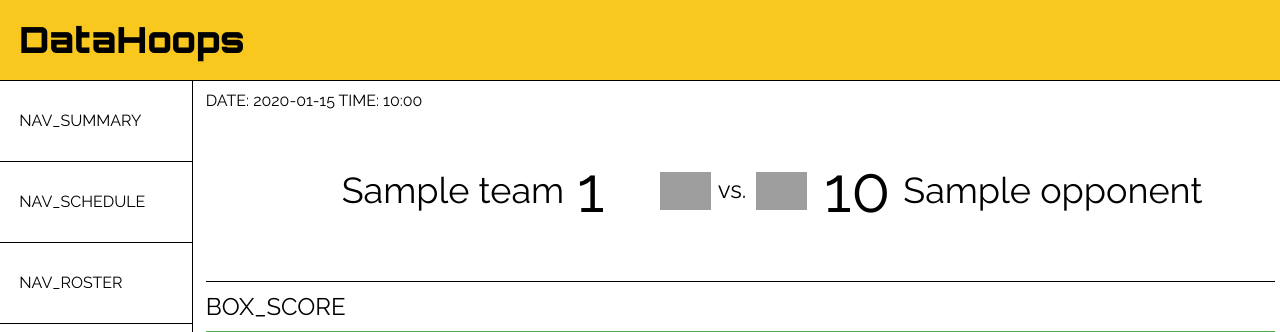
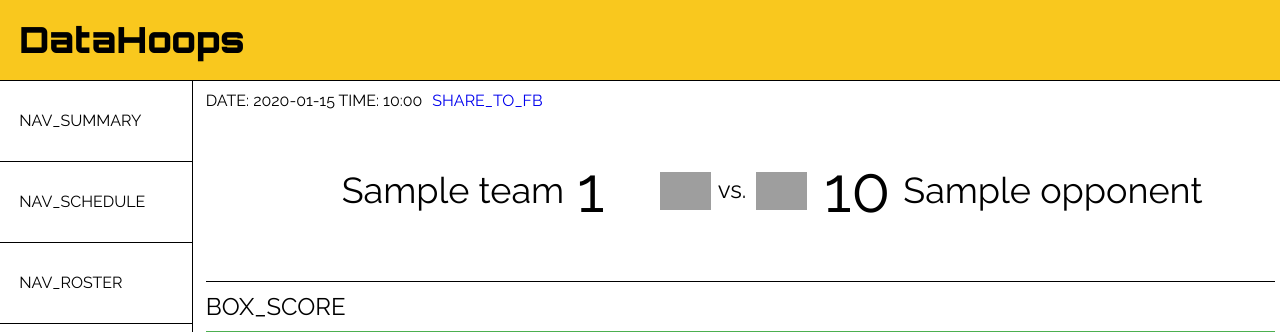
Before and after one commit to weihsiang-lin/Spacejam, a Django app: page /teams/myteams/1/games/1/complete/ in a window 1280 px wide. Shown: the top 332 px of the page. Run offline with Django 3.2, Linux system fonts and the light colour scheme; tables that the repository leaves empty hold one stand-in row (values such as "Sample post"); some libraries are stand-ins or nearby versions; grey boxes are pictures that could not be loaded.

Commit message:
Title: New feature
Description: Share to FB

```diff
--- a/templates/base.html
+++ b/templates/base.html
@@ -5,6 +5,13 @@
     <head>
         <meta charset='UTF-8'>
         <title>Improvement Goes With Data - DataHoops</title>
+
+        <!-- 2016.05.30 Share to FB -->
+        {% block share_to_fb %}{% endblock %}
+        <meta property="og:type" content="website" />
+        <meta property="og:title" content="DataHoops" />
+        <meta property="og:description" content="Improvement goes with data." />
+
         <link rel="stylesheet" type="text/css" href="{% static 'css/style.css' %}">
         <link rel="stylesheet" type="text/css" href="https://fonts.googleapis.com/css?family=Raleway">
         <link href='https://fonts.googleapis.com/css?family=Orbitron:900' rel='stylesheet' type='text/css'>
--- a/templates/games/complete.html
+++ b/templates/games/complete.html
@@ -2,6 +2,10 @@
 
 {% load i18n %}
 {% load staticfiles %}
+
+{% block share_to_fb %}
+    <meta property="og:url" content="http://{{ request.META.HTTP_HOST }}{% url 'complete_game' team.id game.id %}" />
+{% endblock %}
 
 {% block navigation %}
     {% include 'navigation.html' %}
@@ -11,6 +15,7 @@
     <div id="TeamInfo">
         <div style="float: left; padding-top: 10px">{% trans "DATE" %}: {{ game.time | date:"Y-m-d" }} {% trans "TIME" %}: {{ game.time | time:"H:i" }}</div>
         <div style="float: left; padding-left: 10px; padding-top: 10px;">
+            <a href="javascript: void(window.open('http://www.facebook.com/share.php?u='.concat(encodeURIComponent('http://{{ request.META.HTTP_HOST }}{% url 'complete_game' team.id game.id %}'))));">{% trans "SHARE_TO_FB" %}</a>
             {% if is_admin %}
                 <a href="{% url 'edit_complete_game' team.id game.id %}">{% trans "EDIT" %}</a>
             {% endif %}
```
Also changed, not shown: locale/en_US/LC_MESSAGES/django.po, locale/zh_TW/LC_MESSAGES/django.po.
